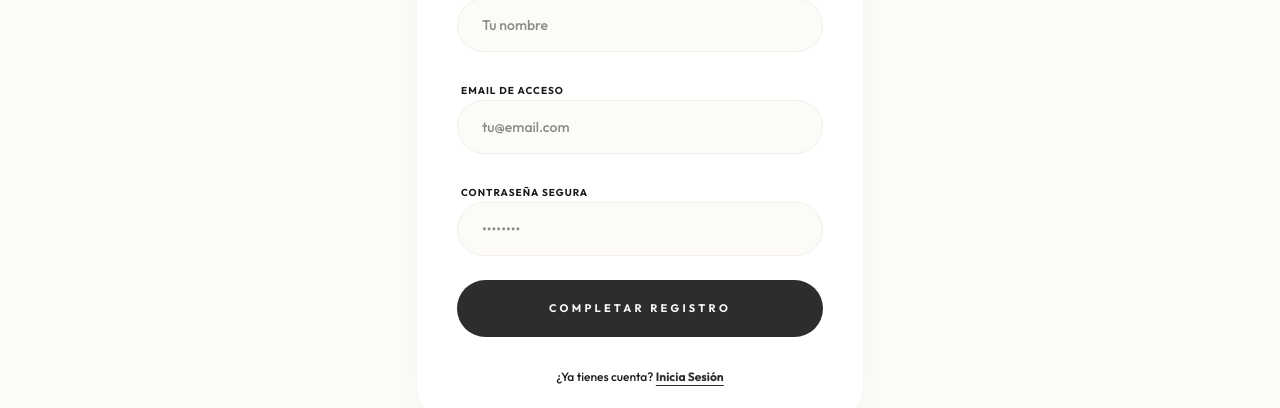
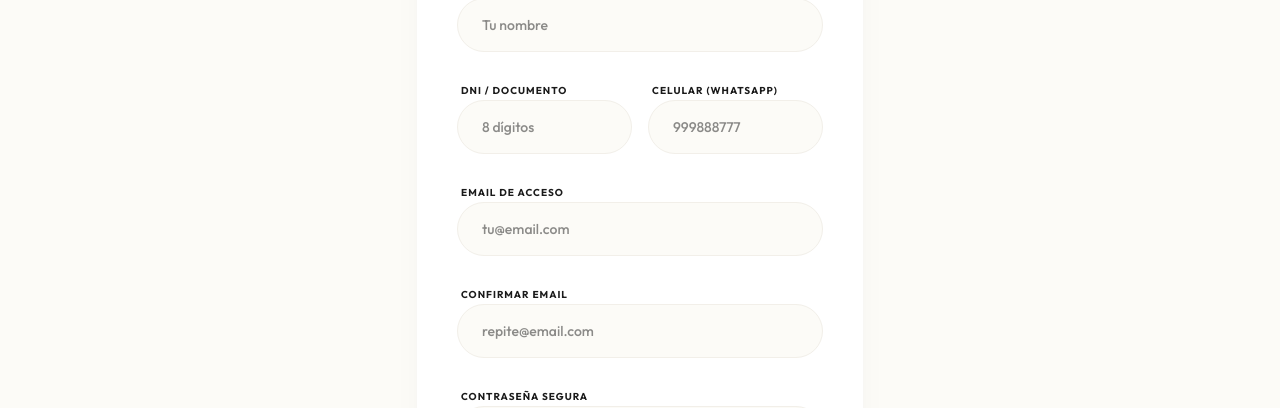
Before and after one commit to cmontenegro1411-hue/marketplace-ropa, a Next.js app: page /signup in a window 1280 px wide. Shown: the part 368-776 px from the top of the page. Built offline with nearby package versions, Linux system fonts and the light colour scheme; no server answers; a web font is replaced by a local one.

Commit message:
Mejora del registro de vendedores (DNI, Celular, Confirmacion Email) y ajustes en reportes financieros

```diff
--- a/app/api/auth/signup/route.ts
+++ b/app/api/auth/signup/route.ts
@@ -12,11 +12,11 @@ const supabaseAdmin = createClient(
 
 export async function POST(req: Request) {
   try {
-    const { email, password, name } = await req.json();
-    console.log('[SIGNUP] Intentando registro:', { email });
+    const { email, password, name, dni, phone } = await req.json();
+    console.log('[SIGNUP] Intentando registro:', { email, dni, phone });
 
-    if (!email || !password || !name) {
-      return NextResponse.json({ message: 'Todos los campos son requeridos' }, { status: 400 });
+    if (!email || !password || !name || !dni || !phone) {
+      return NextResponse.json({ message: 'Todos los campos son requeridos (Nombre, DNI, Celular, Email, Contraseña)' }, { status: 400 });
     }
 
     // 1. Validar si el correo ya existe en `users`
@@ -40,6 +40,8 @@ export async function POST(req: Request) {
           email,
           password_hash: hashedPassword,
           name,
+          dni,
+          whatsapp_number: phone,
           role: 'seller'
         }
       ])
--- a/app/dashboard/admin/vendedores/page.tsx
+++ b/app/dashboard/admin/vendedores/page.tsx
@@ -108,7 +108,7 @@ export default async function AdminSellersPage() {
                       <p className="text-sm font-bold text-primary">S/ {seller.availableBalance.toLocaleString()}</p>
                       {seller.pendingBalance > 0 && (
                         <div className="flex flex-col gap-0.5">
-                          <p className="text-[9px] text-amber-600 font-bold uppercase">S/ {seller.pendingBalance.toLocaleString()} (Escrow)</p>
+                          <p className="text-[9px] text-amber-600 font-bold uppercase">S/ {(seller.availableBalance + seller.pendingBalance).toLocaleString()} (Scrow)</p>
                         </div>
                       )}
                     </div>
--- a/app/profile/settings/page.tsx
+++ b/app/profile/settings/page.tsx
@@ -195,7 +195,7 @@ export default async function SettingsAndReportsPage(props: { searchParams: Prom
                         returned: 'bg-gray-100 text-gray-800'
                       };
                       const statusLabels = {
-                        pending: 'EN FIDEICOMISO',
+                        pending: 'PENDIENTE (SCROW)',
                         completed: 'LIBERADO',
                         disputed: 'EN DISPUTA',
                         refund_requested: 'RECLAMO ACTIVO',
--- a/app/signup/page.tsx
+++ b/app/signup/page.tsx
@@ -8,8 +8,11 @@ import { useRouter } from 'next/navigation';
 
 export default function SignupPage() {
   const [email, setEmail] = useState('');
+  const [confirmEmail, setConfirmEmail] = useState('');
   const [password, setPassword] = useState('');
   const [name, setName] = useState('');
+  const [dni, setDni] = useState('');
+  const [phone, setPhone] = useState('');
   const [isLoading, setIsLoading] = useState(false);
   const [error, setError] = useState('');
   const [success, setSuccess] = useState(false);
@@ -18,7 +21,11 @@ export default function SignupPage() {
   const handleSubmit = async (e: React.FormEvent) => {
     e.preventDefault();
     setIsLoading(true);
-    setError('');
+    if (email !== confirmEmail) {
+      setError('Los correos electrónicos no coinciden');
+      setIsLoading(false);
+      return;
+    }
 
     try {
       const res = await fetch('/api/auth/signup', {
@@ -27,7 +34,9 @@ export default function SignupPage() {
         body: JSON.stringify({
           email,
           password,
-          name
+          name,
+          dni,
+          phone
         }),
       });
 
@@ -98,6 +107,32 @@ export default function SignupPage() {
                 />
               </div>
 
+              <div className="grid grid-cols-1 md:grid-cols-2 gap-4">
+                <div className="space-y-2">
+                  <label className="text-[10px] font-bold uppercase tracking-widest text-muted px-1">DNI / Documento</label>
+                  <input
+                    required
+                    type="text"
+                    value={dni}
+                    onChange={(e) => setDni(e.target.value)}
+                    className="w-full px-6 py-4 bg-background border border-sand rounded-2xl focus:outline-none focus:ring-2 focus:ring-accent/20 transition-all text-sm font-medium"
+                    placeholder="8 dígitos"
+                  />
+                </div>
+
+                <div className="space-y-2">
+                  <label className="text-[10px] font-bold uppercase tracking-widest text-muted px-1">Celular (WhatsApp)</label>
+                  <input
+                    required
+                    type="tel"
+                    value={phone}
+                    onChange={(e) => setPhone(e.target.value)}
+                    className="w-full px-6 py-4 bg-background border border-sand rounded-2xl focus:outline-none focus:ring-2 focus:ring-accent/20 transition-all text-sm font-medium"
+                    placeholder="999888777"
+                  />
+                </div>
+              </div>
+
               <div className="space-y-2">
                 <label className="text-[10px] font-bold uppercase tracking-widest text-muted px-1">Email de Acceso</label>
                 <input
@@ -107,6 +142,18 @@ export default function SignupPage() {
                   onChange={(e) => setEmail(e.target.value)}
                   className="w-full px-6 py-4 bg-background border border-sand rounded-2xl focus:outline-none focus:ring-2 focus:ring-accent/20 transition-all text-sm font-medium"
                   placeholder="tu@email.com"
+                />
+              </div>
+
+              <div className="space-y-2">
+                <label className="text-[10px] font-bold uppercase tracking-widest text-muted px-1">Confirmar Email</label>
+                <input
+                  required
+                  type="email"
+                  value={confirmEmail}
+                  onChange={(e) => setConfirmEmail(e.target.value)}
+                  className="w-full px-6 py-4 bg-background border border-sand rounded-2xl focus:outline-none focus:ring-2 focus:ring-accent/20 transition-all text-sm font-medium"
+                  placeholder="repite@email.com"
                 />
               </div>
 
--- a/components/profile/WalletHistory.tsx
+++ b/components/profile/WalletHistory.tsx
@@ -47,7 +47,11 @@ export function WalletHistory({ transactions, orderStatuses }: WalletHistoryProp
         if (tx.type === 'capture') {
           g.captureDate = tx.created_at;
           // Intentamos limpiar la descripción de cualquier prefijo para mostrar solo la prenda
-          const cleanDesc = tx.description.replace(/^(Venta \(Bypass\): |Venta: |Venta \(Pendiente\): |Cancelación: |Devolución: )/i, '');
+          // También eliminamos categorías técnicas en inglés si aparecen al inicio
+          const cleanDesc = tx.description
+            .replace(/^(Venta \(Bypass\): |Venta: |Venta \(Pendiente\): |Cancelación: |Devolución: )/i, '')
+            .replace(/^(Clothing|Shoes|Accessories|Bags) > /i, '');
+
           if (cleanDesc !== tx.description) {
             g.description = cleanDesc;
           }
@@ -73,8 +77,9 @@ export function WalletHistory({ transactions, orderStatuses }: WalletHistoryProp
 
     return [...Array.from(grouped.values()), ...independent]
       .sort((a, b) => {
-        const dateA = new Date(a.releaseDate || a.captureDate || 0).getTime();
-        const dateB = new Date(b.releaseDate || b.captureDate || 0).getTime();
+        // Priorizar fecha de captura (venta inicial) para el orden cronológico descendente
+        const dateA = new Date(a.captureDate || a.releaseDate || 0).getTime();
+        const dateB = new Date(b.captureDate || b.releaseDate || 0).getTime();
         return dateB - dateA;
       });
   }, [transactions]);
@@ -108,7 +113,7 @@ export function WalletHistory({ transactions, orderStatuses }: WalletHistoryProp
         return {
           bg: 'bg-secondary/10',
           text: 'text-secondary',
-          label: 'En Tránsito',
+          label: 'Pendiente (Scrow)',
           prefix: '+'
         };
       case 'release':
```
